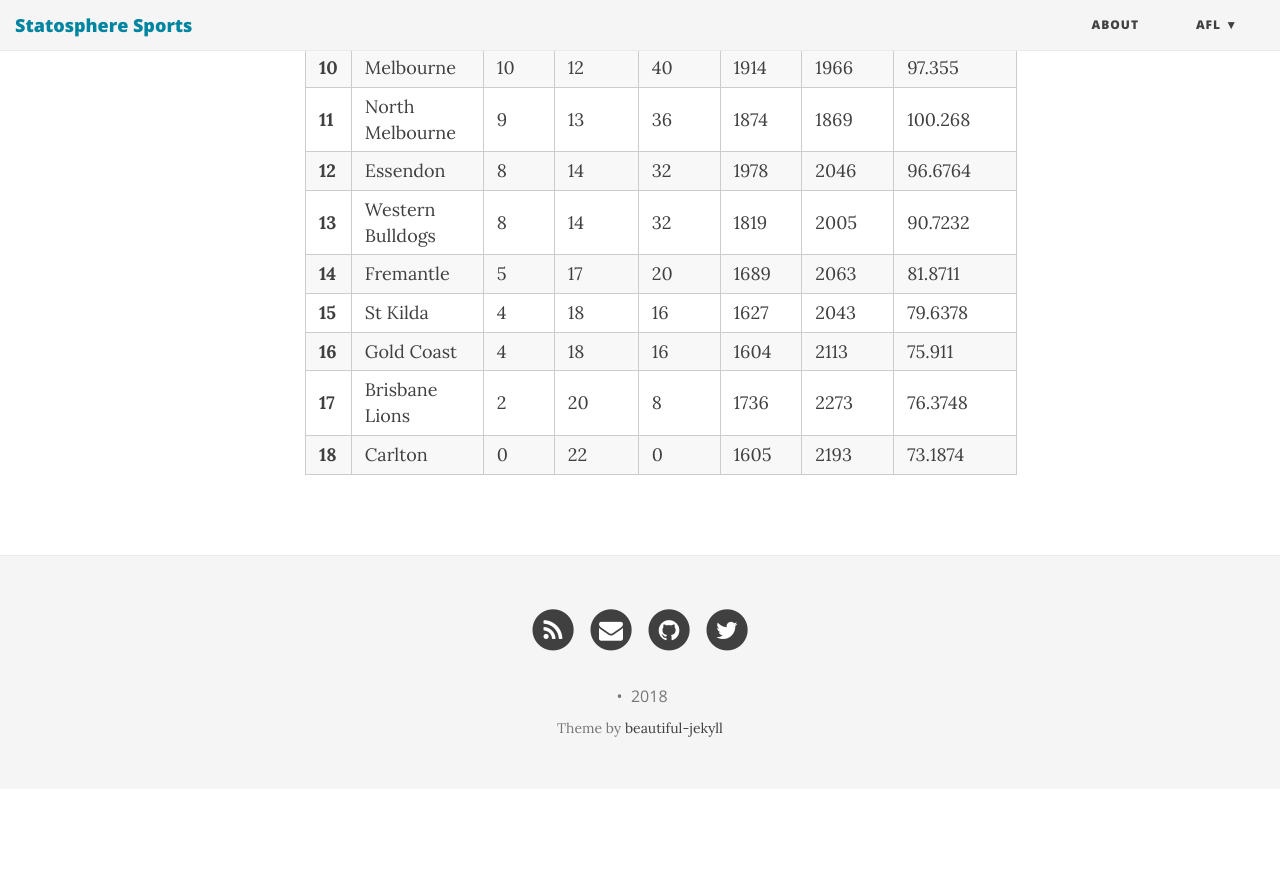
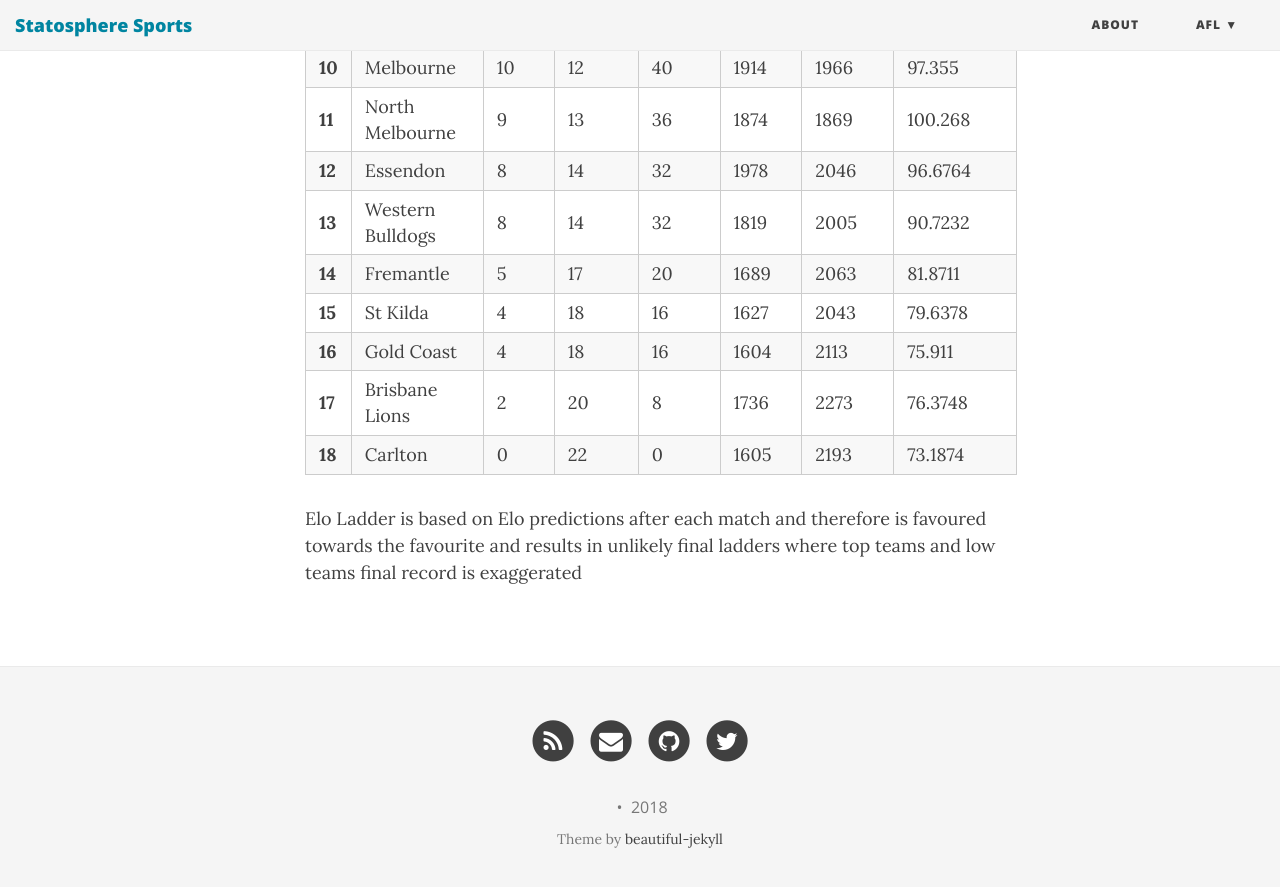
Before and after one commit to StatosphereSports/statospheresports.github.io, a Jekyll site: the page built from ladder.md, in a window 1280 px wide and 900 px high, scrolled down 810 px. Shown: the top 887 px of the window. Built offline with Jekyll 4.4.1, drawn with Linux system fonts in a browser that asks for light colours; nearby versions of some CDN libraries; before the commit the page ends 1599 px from its top, so only the background shows below that.

Commit message:
Update ladder.md

```diff
--- a/ladder.md
+++ b/ladder.md
@@ -203,7 +203,8 @@
     </tr>
   </tbody>
 </table>
-
+</p>
+<p> Elo Ladder is based on Elo predictions after each match and therefore is favoured towards the favourite and results in unlikely final ladders where top teams and low teams final record is exaggerated
 </p>
 </div><!-- /.blurb -->
 </ul>
```
